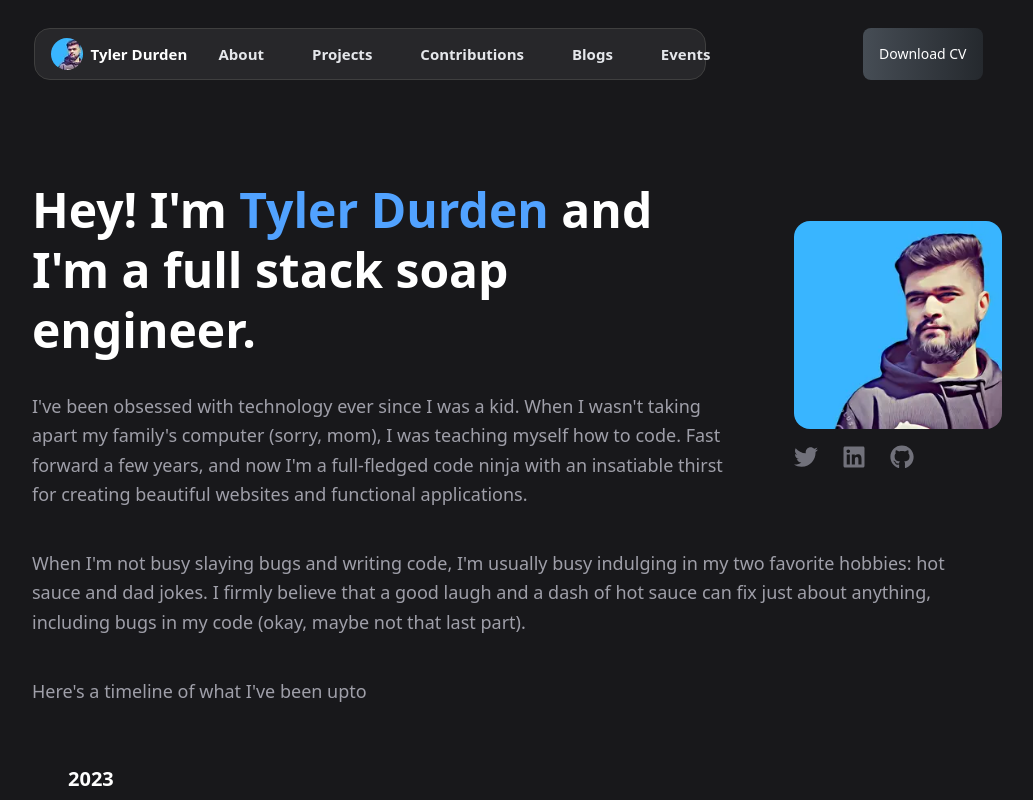
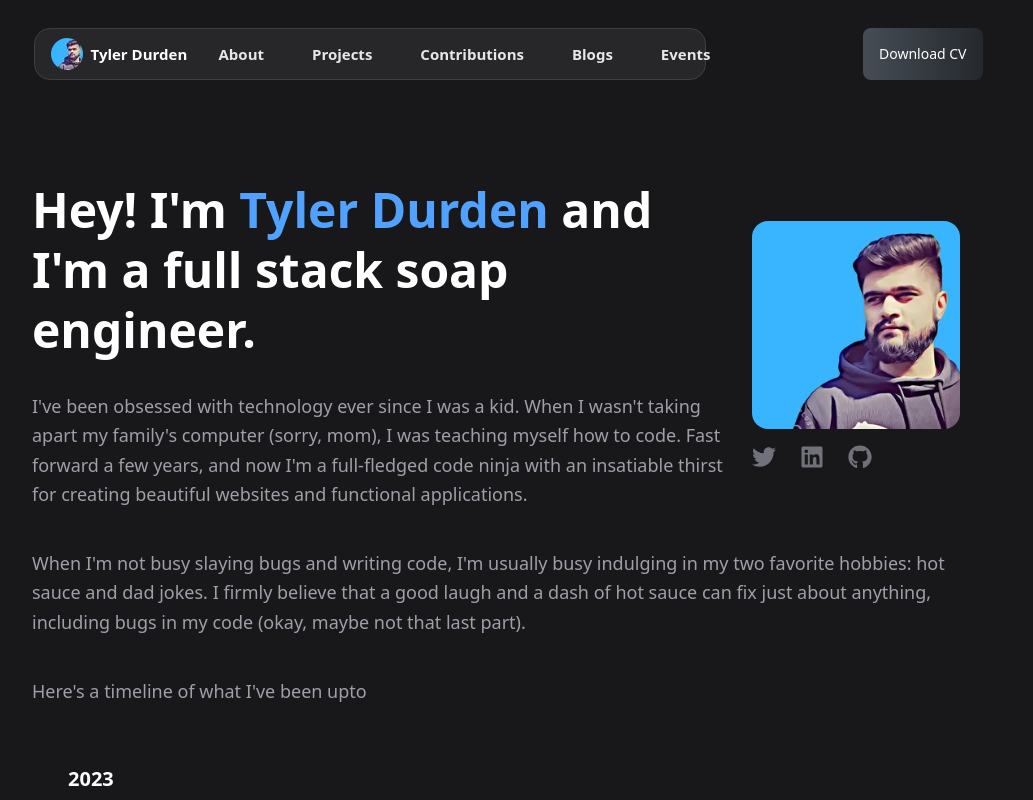
Before and after one commit to wizzcode01/devpro-project, a React (Vite) app: page /about in a window 1280 px wide. Shown: the top 800 px of the page, without its empty margins (132-1165 px from the left). Built offline with nearby package versions, Linux system fonts and the light colour scheme.

Commit message:
added files

```diff
--- a/src/components/Navbar.jsx
+++ b/src/components/Navbar.jsx
@@ -40,11 +40,11 @@ const Navbar = () => {
                 <AnimatePresence>
                   {hoveredIndex === index && (
                     <motion.span
-                      className="absolute inset-0 bg-neutral-200/10 dark:bg-zinc-700/80 rounded-2xl z-0"
+                      className="absolute inset-0 bg-[rgba(229,229,229,0.1)] dark:bg-[rgba(63,63,70,0.8)] rounded-2xl z-0 will-change-transform will-change-opacity"
                       layoutId={"hoverNavbar"}
                       initial={{ opacity: 0 }}
                       animate={{ opacity: 1, transition: { duration: 0.2 } }}
-                      exit={{ opacity: 0, transition: { duration: 0.15, delay: 0.1 } }}
+                      exit={{ opacity: 0, transition: { duration: 0.15, delay: 0.1, ease: [0.25, 0.1, 0.25, 1.0] }}}
                     />
                   )}
                 </AnimatePresence>
--- a/src/index.css
+++ b/src/index.css
@@ -1 +1,8 @@
 @import "tailwindcss";
+
+* {
+  -webkit-font-smoothing: antialiased;
+  -moz-osx-font-smoothing: grayscale;
+  text-rendering: optimizeLegibility;
+  backface-visibility: hidden;
+}
--- a/src/pages/About.jsx
+++ b/src/pages/About.jsx
@@ -62,7 +62,7 @@ const About = () => {
       <div className="max-w-5xl mx-auto px-4">
         <div className="flex flex-col mt-20">
           {/* Use grid properly */}
-          <div className="grid grid-cols-1 md:grid-cols-4 md:gap-10 p-2 items-center">
+          <div className="grid grid-cols-1 md:grid-cols-4 p-2 items-center">
 
             {/* LEFT CONTENT */}
             <div className="md:col-span-3 flex flex-col gap-8 p-3 text-start order-2 md:order-1">
@@ -76,7 +76,7 @@ const About = () => {
             </div>
 
             {/* RIGHT CONTENT (Image + Socials) */}
-            <div className="md:col-span-1 flex flex-col  p-3 gap-4 order-1 md:order-2">
+            <div className="md:col-span-1 flex flex-col md:p-0 p-3 gap-4 order-1 md:order-2">
               <div className="w-52 h-52 flex items-center justify-center font-bold rounded-2xl overflow-hidden">
                 <img src={Logo} alt="logo-img" className="rounded-lg w-52 h-52 object-cover" />
               </div>
--- a/src/pages/ContributionsPage.jsx
+++ b/src/pages/ContributionsPage.jsx
@@ -268,7 +268,7 @@ const ContributionsPage = () => {
                    <a
                      href={array?.link}
                      key={index}
-                     className="relative group p-2 rounded-2xl "
+                     className="relative group p-1 rounded-2xl "
                      onMouseEnter={() => setHoveredIndex(index)}
                      onMouseLeave={() => setHoveredIndex(null)}
                      >
```
